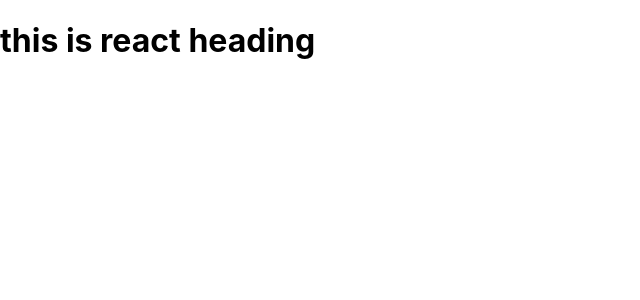
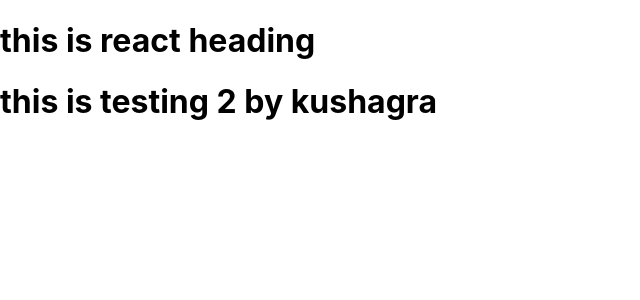
Before and after one commit to UtJha/youvidha_web, a React (Create React App) app: page / in a window 1280 px wide. Shown: the top 300 px of the page, without its empty margins (0-640 px from the left). Built offline with nearby package versions, Linux system fonts and the light colour scheme.

Commit message:
testing 2 by kushagra

```diff
--- a/src/App.js
+++ b/src/App.js
@@ -4,6 +4,7 @@ function App() {
   return (
     <>
     <h1>this is react heading</h1>
+    <h1>this is testing 2 by kushagra</h1>
     </>
   );
 }
```
